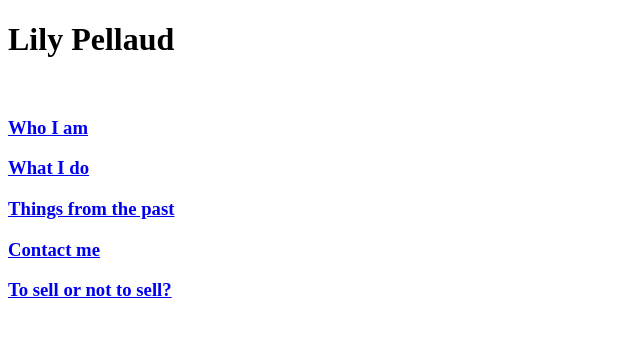
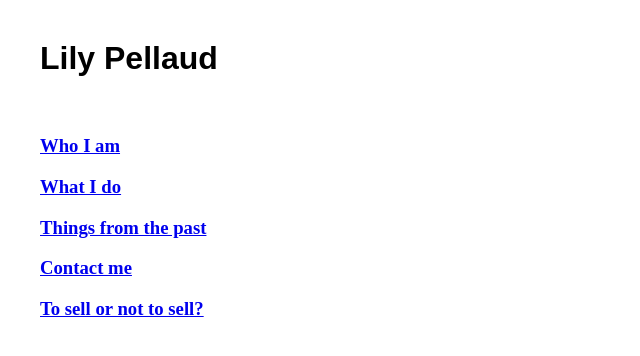
Before and after one commit to lpellaud/lpellaud.github.io, a plain HTML site: page index.html in a window 1280 px wide. Shown: the whole page, without its empty margins (0-640 px from the left). Drawn offline with Linux system fonts and the light colour scheme.

Commit message:
style css and index margins

```diff
--- a/index.html
+++ b/index.html
@@ -13,6 +13,14 @@
         .p-margin {
             margin-top: 0;
         }
+        h1 {
+            font-family: "Helvetica Neue Bold", sans-serif;
+        }
+        body {
+            margin-left: 40px;
+            margin-top: 40px;
+        }
+
     </style>
 </head>
 <body>
--- /dev/null
+++ b/styles.css
@@ -0,0 +1,6 @@
+body {
+    margin-left: 20px;
+  }
+title {
+    font-family: "Helvetica Neue Bold", sans-serif;
+}
```
